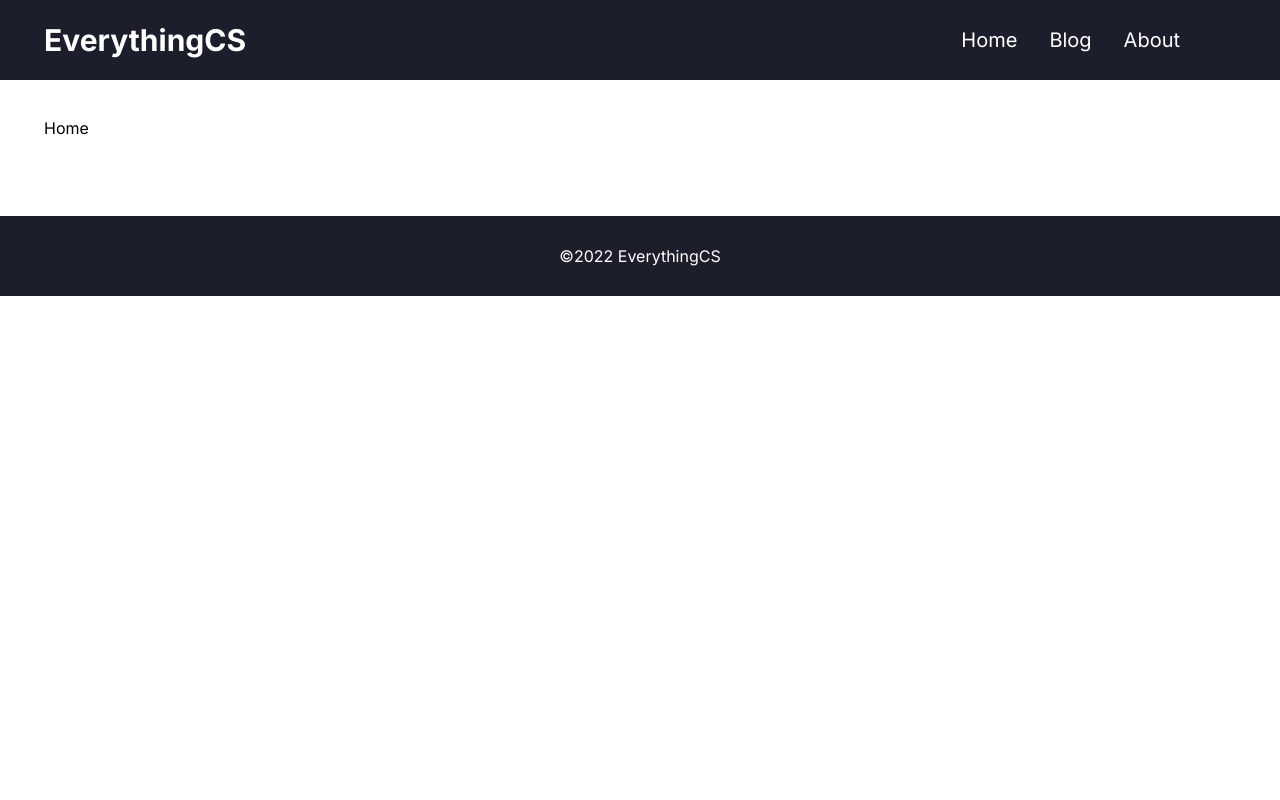
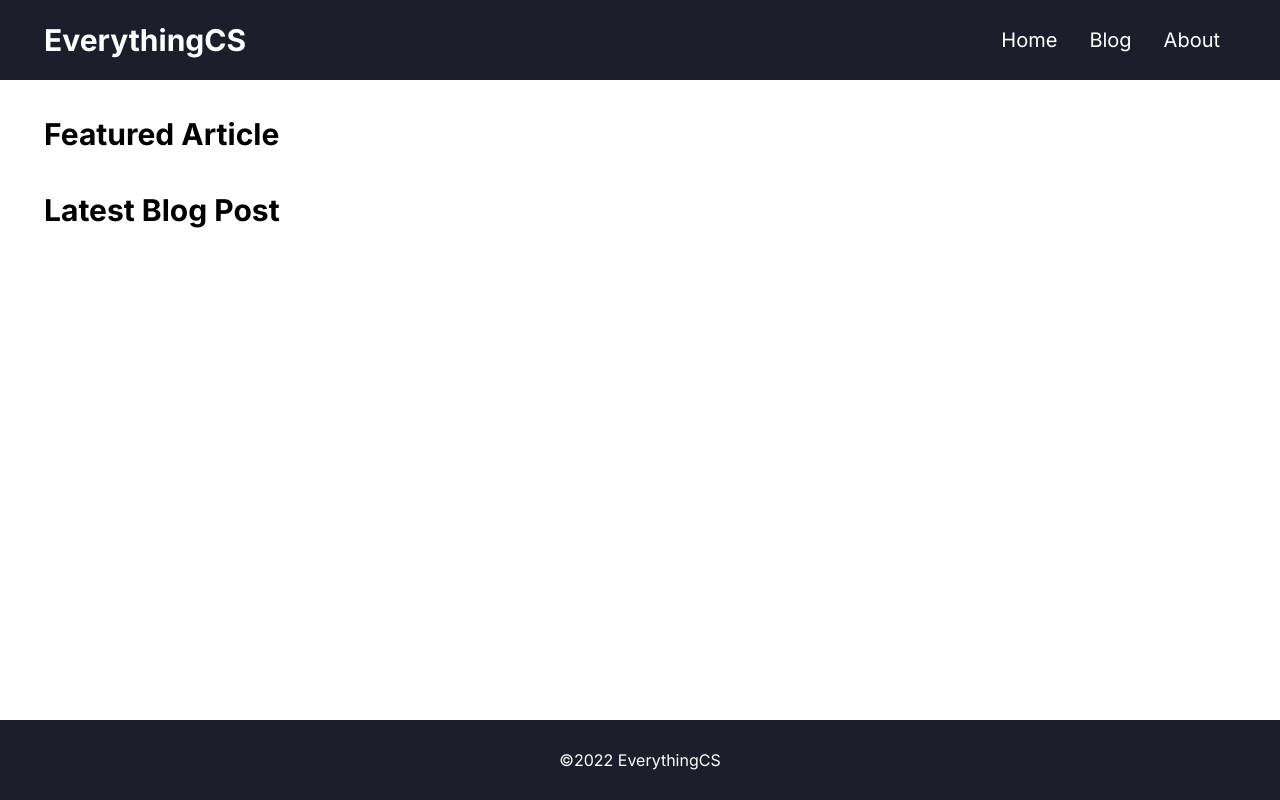
Before and after one commit to ksjitendra18/static-blog-nextjs-md, a Next.js app: page /blog in a window 1280 px wide. Built offline with nearby package versions, Linux system fonts and the light colour scheme.

Commit message:
fixed footer

```diff
--- a/next.config.js
+++ b/next.config.js
@@ -1,11 +1,27 @@
 /** @type {import('next').NextConfig} */
+
+// import nextMDX from "@next/mdx";
+
 const nextConfig = {
   reactStrictMode: true,
   swcMinify: true,
-  images:{
-    unoptimized: true
-  }
+  images: {
+    unoptimized: true,
+  },
+};
 
-}
 
-module.exports = nextConfig
+const withMDX = require('@next/mdx')({
+  extension: /\.mdx?$/,
+  options: {
+    remarkPlugins: [],
+    rehypePlugins: [],
+    // If you use `MDXProvider`, uncomment the following line.
+    // providerImportSource: "@mdx-js/react",
+  },
+})
+module.exports = withMDX({
+  // Append the default value with md extensions
+  pageExtensions: ['ts', 'tsx', 'js', 'jsx', 'md', 'mdx'],
+})
+module.exports = nextConfig;
--- a/package.json
+++ b/package.json
@@ -10,6 +10,9 @@
     "lint": "next lint"
   },
   "dependencies": {
+    "@mdx-js/loader": "^2.1.3",
+    "@mdx-js/react": "^2.1.3",
+    "@next/mdx": "^12.3.0",
     "next": "12.2.5",
     "react": "18.2.0",
     "react-dom": "18.2.0",
--- a/src/components/Layout.js
+++ b/src/components/Layout.js
@@ -1,4 +1,4 @@
-import Navbar from "./Navbar/Navbar";
+import Navbar from "./Navbar/navbar";
 import Footer from "./footer/footer";
 const Layout = ({ children }) => {
   return (
--- a/src/components/Navbar/Navbar.js
+++ b/src/components/Navbar/Navbar.js
@@ -23,7 +23,7 @@ const Navbar = () => {
         </h1>
 
         <nav className="hidden md:flex md:text-xl ">
-          <ul className="hidden md:flex md:mr-10 text-xl navbar-list">
+          <ul className="hidden md:flex text-xl navbar-list">
             <li className="p-4">
               <Link href="/">Home</Link>
             </li>
@@ -61,13 +61,6 @@ const Navbar = () => {
           <li className="text-center py-2" onClick={handleClick}>
             <Link href="/about">About</Link>
           </li>
-          {/* <div className="flex flex-col items-center my-4">
-            <div className="bg-transparent px-8  mb-4">
-              <span  onClick={handleClick}>
-                <Link href="/about">About</Link>
-              </span>
-            </div>
-          </div> */}
         </ul>
       )}
     </header>
--- a/src/components/footer/footer.js
+++ b/src/components/footer/footer.js
@@ -1,11 +1,13 @@
 import Link from "next/link";
 const Footer = () => {
   return (
-    <footer className="bg-mainbg w-full h-[80px] flex items-center text-white p-6 md:p-9 md:px-11 mt-10 absolute ">
-      <p className="block w-full text-center">
-        &copy;2022 <Link href="/">EverythingCS</Link>
-      </p>
-    </footer>
+
+      <footer className="bg-mainbg w-full h-[80px] flex items-center text-white p-6 md:p-9 md:px-11 mt-auto">
+        <p className="w-full text-center">
+          &copy;2022 <Link href="/">EverythingCS</Link>
+        </p>
+      </footer>
+
   );
 };
 
--- a/src/pages/_app.js
+++ b/src/pages/_app.js
@@ -1,10 +1,14 @@
 import "../../styles/globals.css";
-import Layout from "../components/Layout";
+import Layout from "../components/layout";
+import {MDXProvider} from '@mdx-js/react'
+
 function MyApp({ Component, pageProps }) {
   return (
-    <Layout>
-      <Component {...pageProps} />
-    </Layout>
+    <MDXProvider>
+      <Layout>
+        <Component {...pageProps} />
+      </Layout>
+    </MDXProvider>
   );
 }
 
--- a/src/pages/blog/index.js
+++ b/src/pages/blog/index.js
@@ -2,7 +2,19 @@ import React from 'react'
 
 const Home = () => {
   return (
-    <div>Home</div>
+    <div>
+         <section className="featured">
+           <h2 className="text-2xl md:text-3xl font-bold">
+              Featured Article
+            </h2>
+         </section>
+
+         <section className="latest mt-10">
+         <h2 className="text-2xl md:text-3xl font-bold">
+              Latest Blog Post
+            </h2>
+         </section>
+    </div>
   )
 }
 
--- a/styles/globals.css
+++ b/styles/globals.css
@@ -23,3 +23,10 @@ ul {
 button {
   border: none;
 }
+
+/* giving height 100vh will ensure footer sticks at the bottom. Footer is taking margin-top auto */
+#__next{
+  display:flex;
+  flex-direction:column;
+  min-height: 100vh;
+}
```
Also changed, not shown: styles/Home.module.css (added), 1 other file (tests, documents, lock files or other folders).
